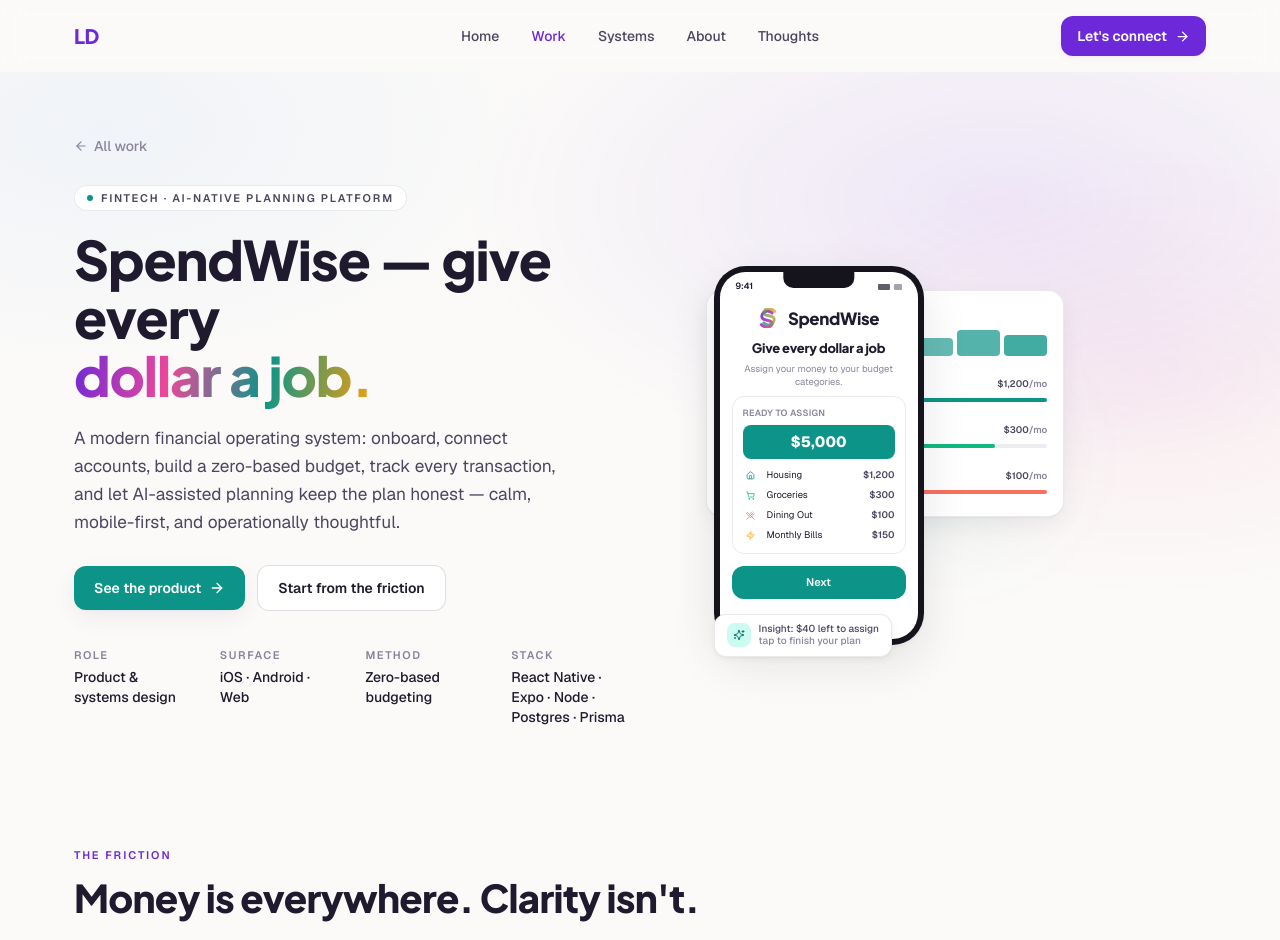
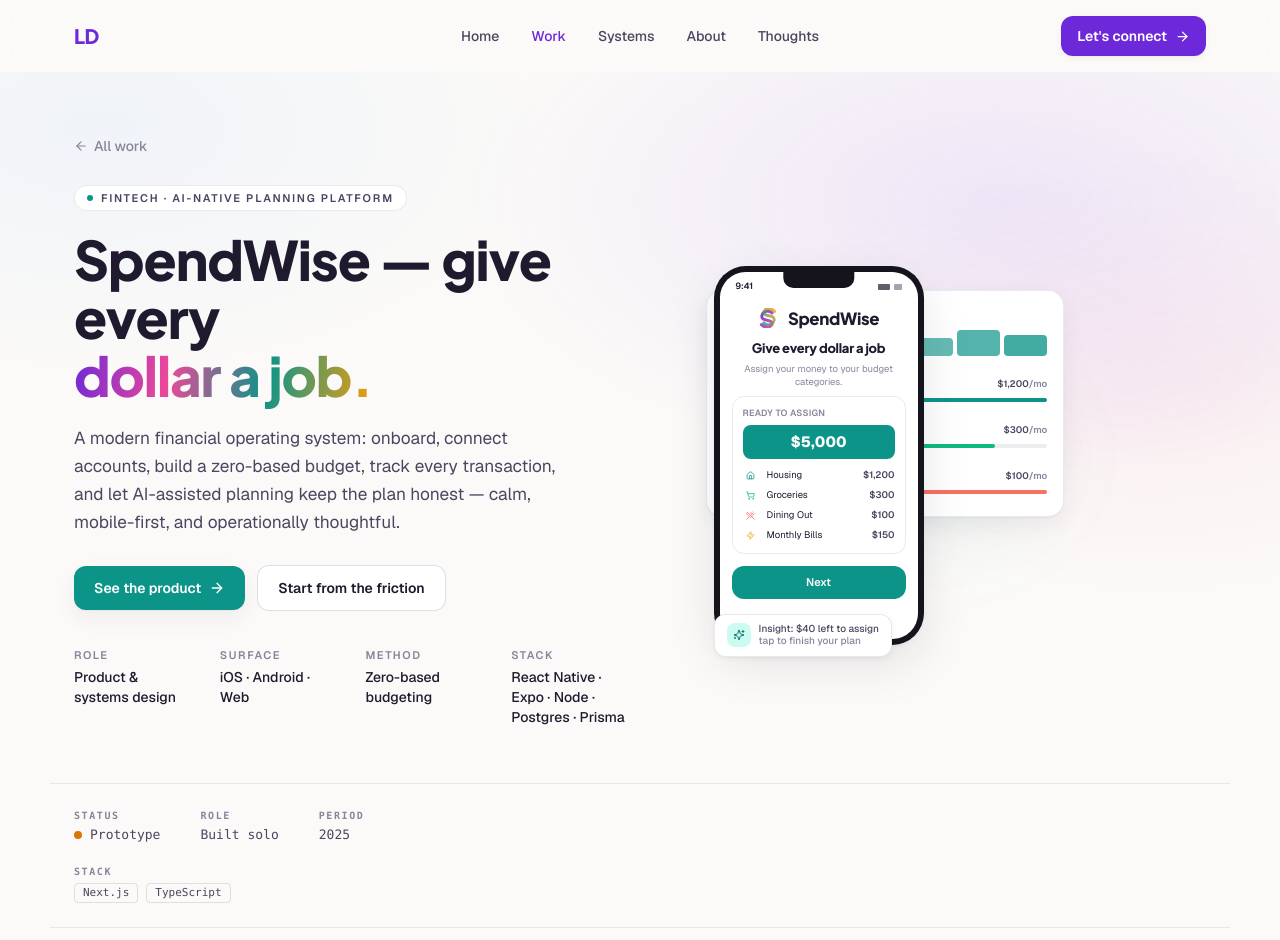
Before and after one commit to lloyd-delacruz/portfolio-website, a Next.js app in the folder frontend/: page /work/spendwise in a window 1280 px wide. Shown: the top 940 px of the page. Built offline with nearby package versions, Linux system fonts and the light colour scheme.

Commit message:
feat(work): render ProjectMeta on spendwise

```diff
--- a/frontend/src/app/work/spendwise/page.tsx
+++ b/frontend/src/app/work/spendwise/page.tsx
@@ -2,6 +2,7 @@ import type { Metadata } from 'next'
 import { HomeNav } from '@/components/home/HomeNav'
 import { SiteFooter } from '@/components/home/SiteFooter'
 import { Reveal } from '@/components/home/Reveal'
+import { ProjectMeta } from '@/components/work/ProjectMeta'
 import { SwHero } from '@/components/casestudy/spendwise/SwHero'
 import { SwProblem } from '@/components/casestudy/spendwise/SwProblem'
 import { SwExperience } from '@/components/casestudy/spendwise/SwExperience'
@@ -23,6 +24,7 @@ export default function Page() {
       <HomeNav active="Work" />
       <main>
         <SwHero />
+        <ProjectMeta slug="spendwise" />
         <Reveal><SwProblem /></Reveal>
         <Reveal><SwExperience /></Reveal>
         <Reveal><SwWorkflow /></Reveal>
```
